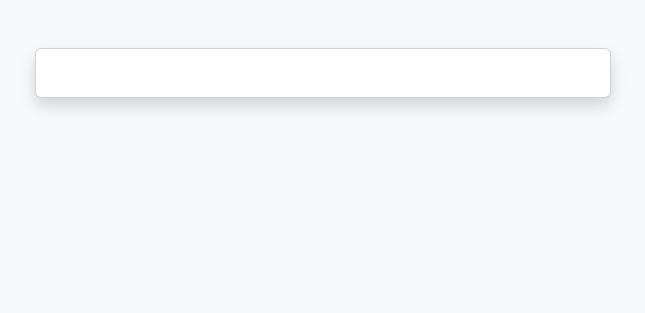
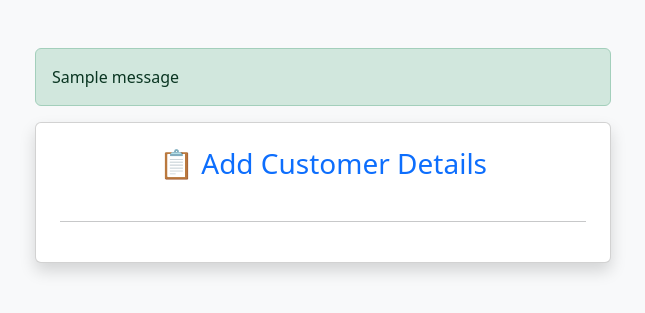
Before and after one commit to Sumitkumar2210/crm_lead_capture_system, a Flask app: page /add in a window 1280 px wide. Shown: the top 313 px of the page, without its empty margins (317-962 px from the left). Run offline with Flask 3, Linux system fonts and the light colour scheme; one stand-in notice (Sample message) is shown.

Commit message:
Step-18: add flash alert logic in form

```diff
--- a/templates/add_lead.html
+++ b/templates/add_lead.html
@@ -10,8 +10,19 @@
     <link href="https://cdn.jsdelivr.net/npm/bootstrap@5.3.0/dist/css/bootstrap.min.css" rel="stylesheet">
 </head>
 <body class="bg-light"> <div class="container mt-5" style="max-width: 600px;">
-
+    <!-- Alert Messages inside Form -->
+     {% with messages = get_flashed_messages(with_categories=true) %}
+          {% if messages %}
+            {% for category, message in messages %}
+              <div class="alert alert-{{ category }} mb-3" role="alert">
+                {{ message }}
+              </div>
+            {% endfor %}
+          {% endif %}
+        {% endwith %}
         <div class="card p-4 shadow rounded bg-white">
+            <h3 class="mb-4 text-center text-primary">📋 Add Customer Details</h3>
+            <hr>
 
             </div> </div> <script src="https://cdn.jsdelivr.net/npm/bootstrap@5.3.0/dist/js/bootstrap.bundle.min.js"></script>
 </body>
```
